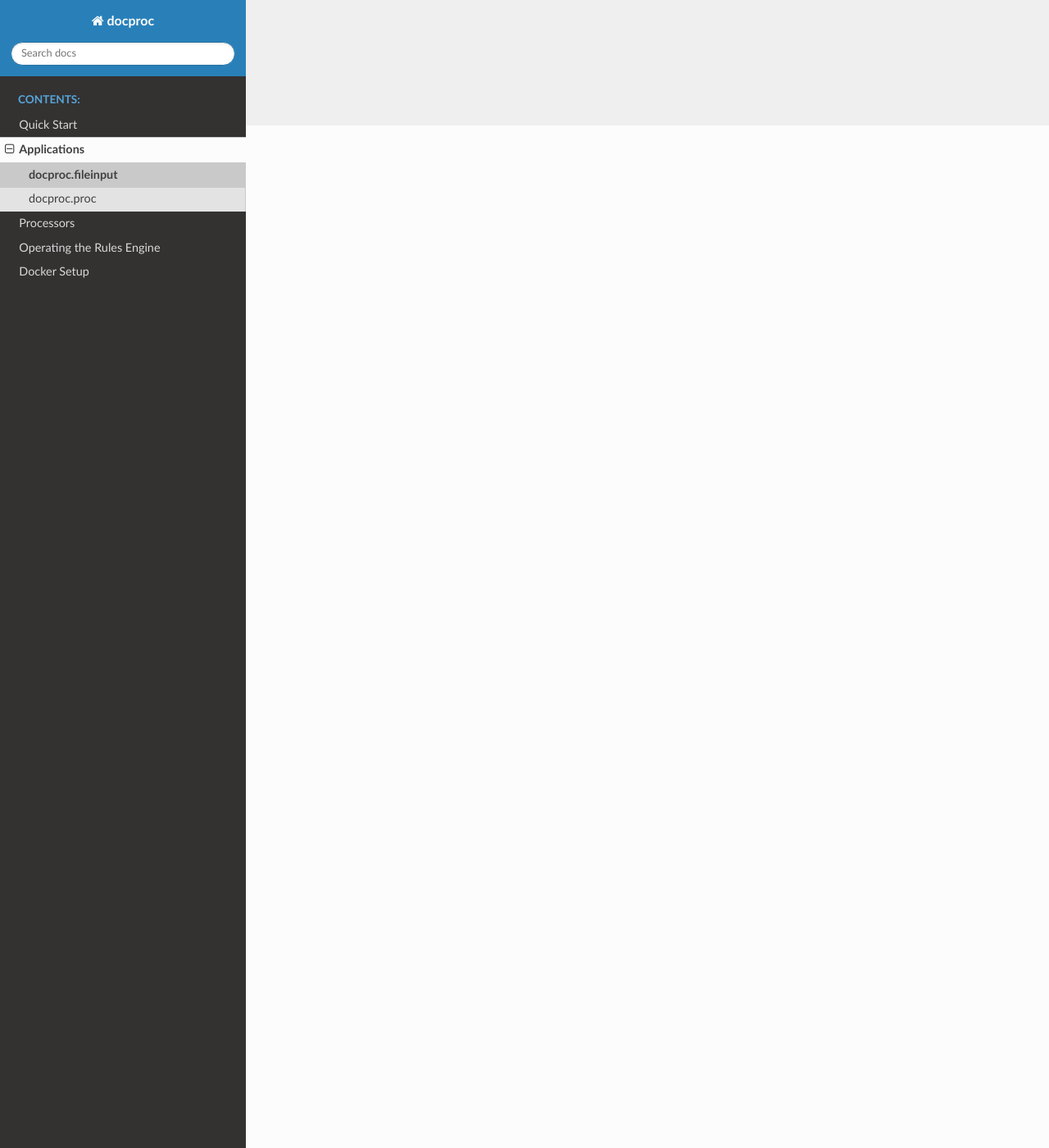
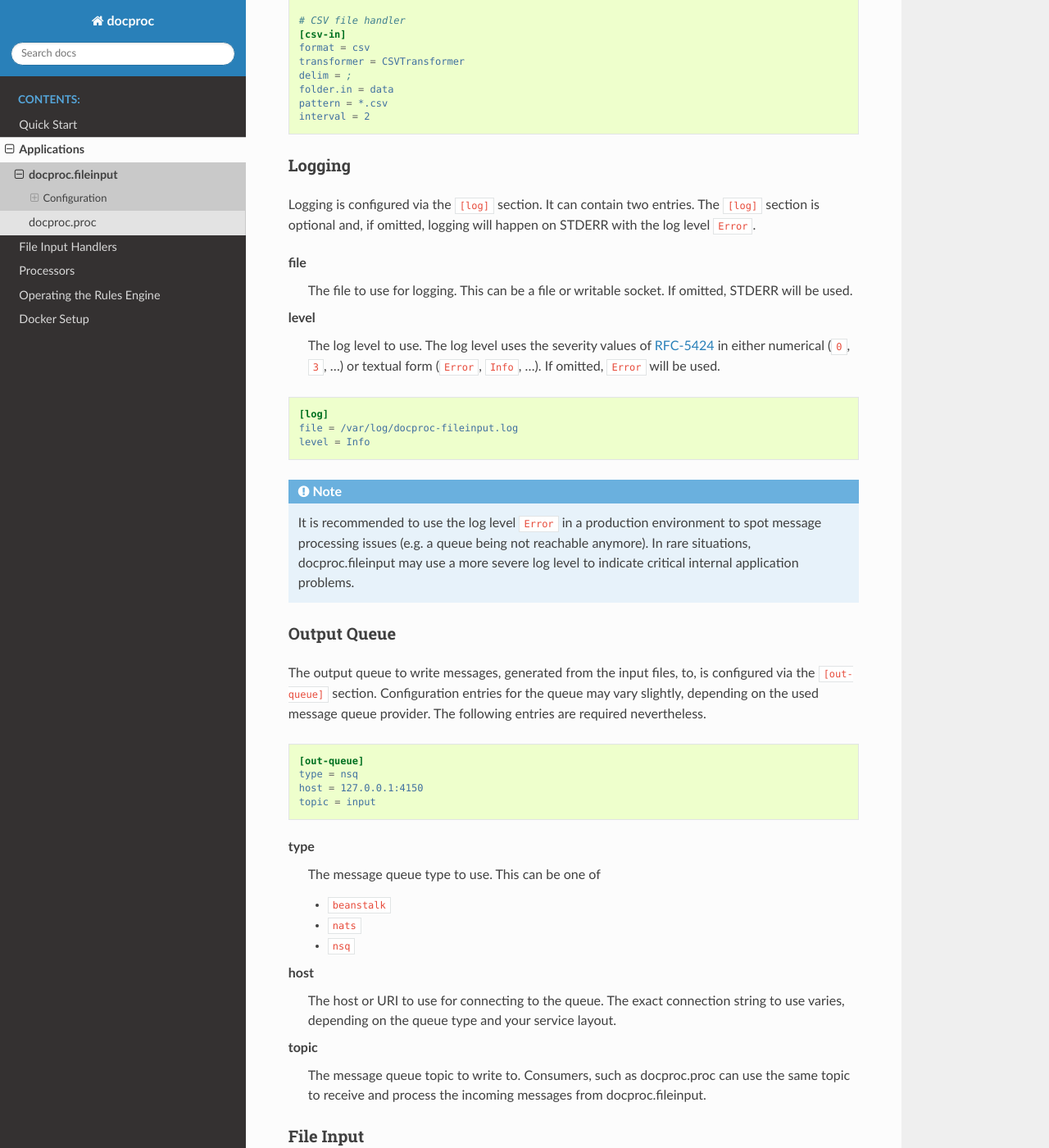
Before and after one commit to marcusva/docproc, a Sphinx documentation site: the page built from doc/fileinput.rst, in a window 1280 px wide and 1400 px high, scrolled down 1247 px. Shown: the whole window at 82% size. Built offline with Sphinx 7.4.7 and the Read the Docs theme 2.0.0, drawn with Linux system fonts in a browser that asks for light colours; some of the changed text lies outside the part shown.

Commit message:
- improved documentation

```diff
--- a/doc/conf.py
+++ b/doc/conf.py
@@ -86,7 +86,7 @@
 # Add any paths that contain custom static files (such as style sheets) here,
 # relative to this directory. They are copied after the builtin static files,
 # so a file named "default.css" will overwrite the builtin "default.css".
-html_static_path = ['_static']
+# html_static_path = ['_static']
 
 # Custom sidebar templates, must be a dictionary that maps document names
 # to template names.
--- a/doc/fileinput.rst
+++ b/doc/fileinput.rst
@@ -12,7 +12,9 @@
 
 .. option:: -c <file>
 
-   Load the configuration from the passed file.
+   Load the configuration from the passed file. If not provided,
+   docproc.fileinput will try to read from the configuration file
+   ``docproc-fileinput.conf`` in the current working directory.
 
 .. option:: -h
 
@@ -25,3 +27,134 @@
 .. option:: -v
 
    Print version details and information about the build configuration and exit.
+
+Configuration
+-------------
+
+The configuration file uses an INI-style layout and contains several sections,
+some of them being optional and some of them being mandatory.
+
+.. code-block:: ini
+
+    [log]
+    # log to a specific file instead of stdout
+    # file=<path/to/the/file>
+    # level can be one of Emergency,Alert,Critical,Error,Warning,Notice,Info,Debug
+    level = Info
+
+    # Queue to write the read messages to
+    [out-queue]
+    type = nsq
+    host = 127.0.0.1:4150
+    topic = input
+
+    # Enabled file input handlers
+    [input]
+    handlers = rdi-in, csv-in
+
+    # SAP RDI file handler
+    [rdi-in]
+    format = rdi
+    transformer = RDITransfomer
+    folder.in = data
+    pattern = *.gz
+    interval = 2
+
+    # CSV file handler
+    [csv-in]
+    format = csv
+    transformer = CSVTransformer
+    delim = ;
+    folder.in = data
+    pattern = *.csv
+    interval = 2
+
+Logging
+^^^^^^^
+
+Logging is configured via the ``[log]`` section. It can contain two entries.
+The ``[log]`` section is optional and, if omitted, logging will happen on
+STDERR with the log level ``Error``.
+
+file
+    The file to use for logging. This can be a file or writable socket.
+    If omitted, STDERR will be used.
+
+level
+    The log level to use. The log level uses the severity values of `RFC-5424`_
+    in either numerical (``0``, ``3``, ...) or textual form (``Error``,
+    ``Info``, ...). If omitted, ``Error`` will be used.
+
+.. code-block:: ini
+
+    [log]
+    file = /var/log/docproc-fileinput.log
+    level = Info
+
+.. note::
+
+    It is recommended to use the log level ``Error`` in a production environment
+    to spot message processing issues (e.g. a queue being not reachable
+    anymore). In rare situations, docproc.fileinput may use a more severe log
+    level to indicate critical internal application problems.
+
+Output Queue
+^^^^^^^^^^^^
+
+The output queue to write messages, generated from the input files, to, is
+configured via the ``[out-queue]`` section. Configuration entries for the queue
+may vary slightly, depending on the used message queue provider. The following
+entries are required nevertheless.
+
+.. code-block:: ini
+
+    [out-queue]
+    type = nsq
+    host = 127.0.0.1:4150
+    topic = input
+
+type
+    The message queue type to use. This can be one of
+
+    * ``beanstalk``
+    * ``nats``
+    * ``nsq``
+
+host
+    The host or URI to use for connecting to the queue. The exact connection
+    string to use varies, depending on the queue type and your service layout.
+
+topic
+    The message queue topic to write to. Consumers, such as docproc.proc can
+    use the same topic to receive and process the incoming messages from
+    docproc.fileinput.
+
+File Input
+^^^^^^^^^^
+
+File input handlers are activated in the ``[input]`` section and configured in
+an own, user-defined section. The ``[input]`` section tells docproc.fileinput,
+which other sections it shall read to configure the appropriate handlers.
+
+The currently supported handlers are explained in :ref:`inputhandlers`.
+
+
+handlers
+    A comma-separated list of sections to use for configuring and activating
+    input handlers. The entries must match a section within the configuration
+    file.
+
+.. code-block:: ini
+
+    [input]
+    # Set up two handlers, which are configured in [rdi-in] and [csv-in]
+    handlers = rdi-in, csv-in
+
+    [rdi-in]
+    ...
+
+    [csv-in]
+    ...
+
+
+.. _RFC-5424: http://www.rfc-base.org/txt/rfc-5424.txt
--- a/doc/index.rst
+++ b/doc/index.rst
@@ -27,6 +27,7 @@
 
     quickstart
     applications
+    inputhandlers
     processors
     rulesengine
     docker
--- a/doc/valueenricher.rst
+++ b/doc/valueenricher.rst
@@ -44,8 +44,7 @@
             "op": "exists",
             "targetpath": "HAS_ZIP",
             "targetvalue": true
-        },
-    ...
+        }
     ]
 
 A rule to be used for the ValueEnricher consists of
```
Also changed, not shown: doc/csvtransformer.rst (added, +65 -0 lines), doc/inputhandlers.rst (added, +53 -0 lines), doc/proc.rst (+40 -1 lines), doc/rditransformer.rst (added, +115 -0 lines).
